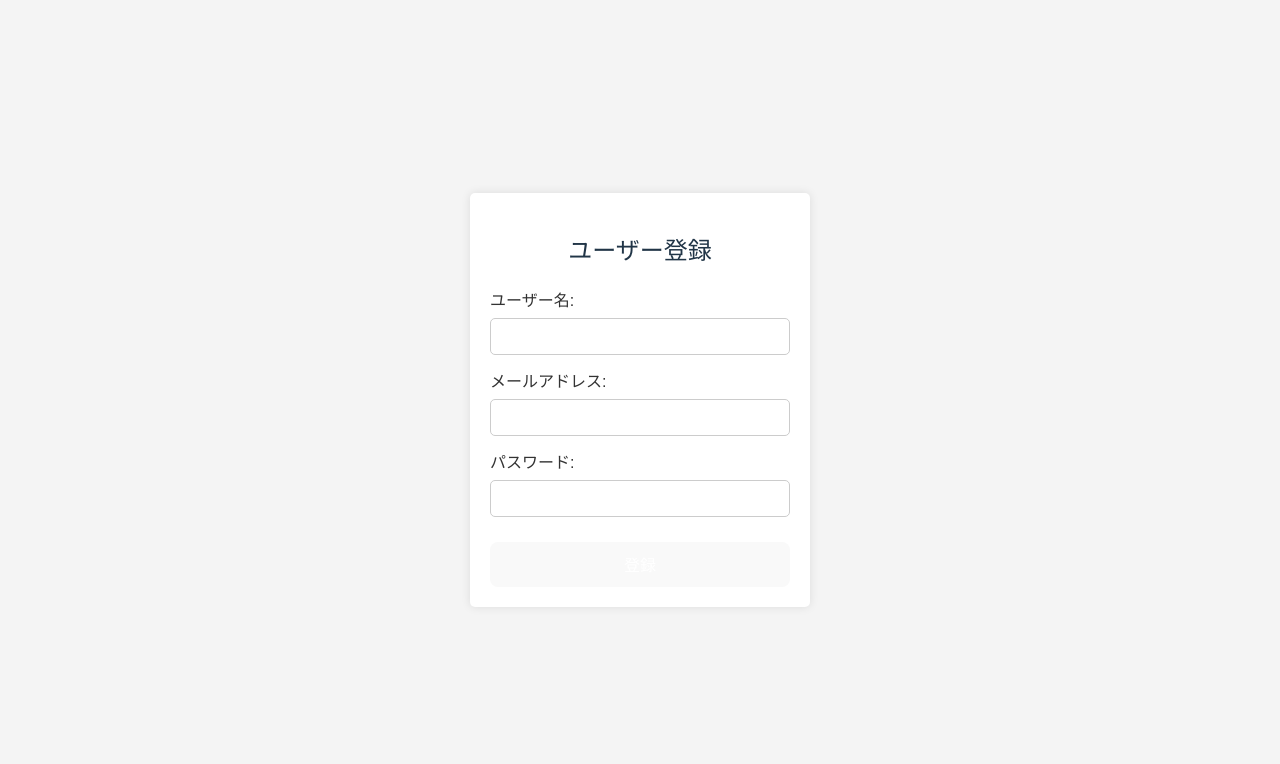
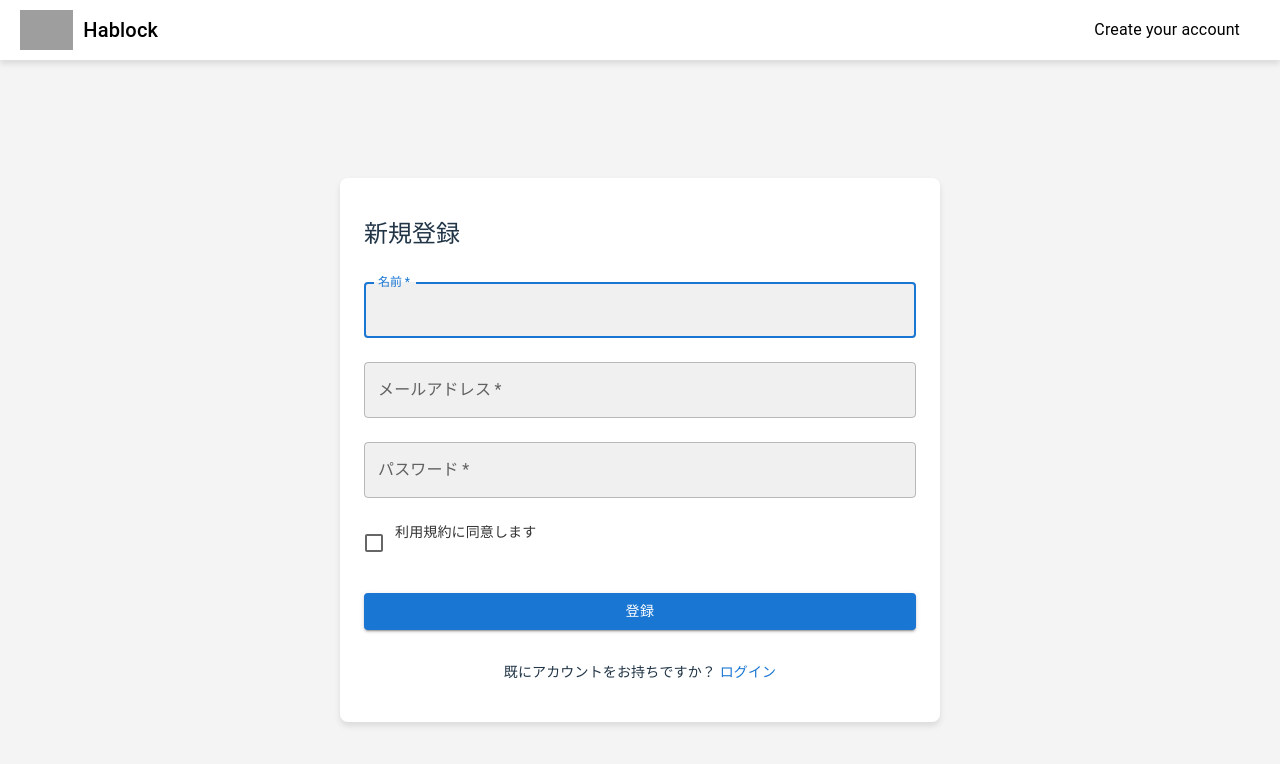
Before and after one commit to NaokiMizuta5/geekcamp12, a React (Vite) app: page /register in a window 1280 px wide. Shown: the top 764 px of the page. Built offline with nearby package versions, Linux system fonts and the light colour scheme; grey boxes are pictures that could not be loaded.

Commit message:
refactor: Update login page design with Material-UI components

```diff
--- a/src/pages/Login.tsx
+++ b/src/pages/Login.tsx
@@ -1,6 +1,10 @@
 import React, { useState } from 'react';
 import { useNavigate } from 'react-router-dom';
 import axios from 'axios';
+import '../App.css';
+import logo from '../assets/logo1.png';
+import { Box, Button, TextField, Typography, Container, Link } from '@mui/material';
+
 
 const Login: React.FC = () => {
     const [username, setUsername] = useState<string>('');
@@ -27,29 +31,107 @@ const Login: React.FC = () => {
     };
 
     return (
-        <div className="container">
-            <h2>ログイン</h2>
-            <form onSubmit={handleSubmit}>
-                <label htmlFor="username">ユーザーネーム:</label>
-                <input
-                    type="text"
+        <>
+            <Box
+                component="header"
+                sx={{
+                    display: 'flex',
+                    justifyContent: 'space-between',
+                    alignItems: 'center',
+                    padding: '0px 10px',
+                    backgroundColor: '#ffffff',
+                    boxShadow: '0 4px 6px rgba(0, 0, 0, 0.1)',
+                    position: 'fixed',
+                    top: 0,
+                    left: 0,
+                    width: '100%',
+                    height: '60px',
+                }}
+            >
+                <Box display="flex" alignItems="center">
+                    <img src={logo} alt="Logo" style={{ height: '40px' }} />
+                    <Typography variant="h6" sx={{ marginLeft: '10px', color: '#000000' }}>
+                        Hablock
+                    </Typography>
+                </Box>
+                <Typography
+                    variant="subtitle1"
+                    sx={{
+                        color: '#000000',
+                        whiteSpace: 'nowrap',
+                        overflow: 'hidden',
+                        textOverflow: 'ellipsis',
+                        flexGrow: 1,
+                        textAlign: 'right', // テキストを右揃えにする
+                        paddingRight: '20px', // 右側にスペースを確保
+                    }}
+                >
+                    Welcome back!
+                </Typography>
+            </Box>
+
+            <Container
+                component="main"
+                maxWidth={false}
+                sx={{
+                    width: '400px',
+                    marginTop: '100px',
+                    display: 'flex',
+                    flexDirection: 'column',
+                    alignItems: 'center',
+                    backgroundColor: '#ffffff',
+                    padding: '40px',
+                    borderRadius: '8px',
+                    boxShadow: '0 4px 6px rgba(0, 0, 0, 0.1)',
+                }}
+            >
+                <Typography component="h1" variant="h5" sx={{ textAlign: 'left', width: '100%', color: '#000000'}} gutterBottom >
+                    Log In
+                </Typography>
+                <Box component="form" onSubmit={handleSubmit} sx={{ mt: 1, width: '100%' }}>
+                    <TextField
+                        margin="normal"
+                        required
+                        fullWidth
                         id="username"
+                        label="Username"
+                        name="username"
+                        autoComplete="username"
+                        autoFocus
                         value={username}
                         onChange={(e) => setUsername(e.target.value)}
+                        InputProps={{ style: { backgroundColor: '#f0f0f0' } }}
+                    />
+                    <TextField
+                        margin="normal"
                         required
-                />
-                <label htmlFor="password">パスワード:</label>
-                <input
+                        fullWidth
+                        name="password"
+                        label="Password"
                         type="password"
                         id="password"
+                        autoComplete="current-password"
                         value={password}
                         onChange={(e) => setPassword(e.target.value)}
-                    required
+                        InputProps={{ style: { backgroundColor: '#f0f0f0' } }}
                     />
-                <button type="submit">ログイン</button>
-            </form>
-            <button onClick={() => navigate('/register')}>ユーザー登録</button>
-        </div>
+                    <Button
+                        type="submit"
+                        fullWidth
+                        variant="contained"
+                        sx={{ mt: 3, mb: 2 }}
+                    >
+                        Login
+                    </Button>
+                </Box>
+                <Typography variant="body2" sx={{ mt: 2 , color: '#000000'}}>
+                    New to Hablock?{' '}
+                    <Link href="#" onClick={() => navigate('/register')} underline="hover">
+                        Sign up
+                    </Link>
+                </Typography>
+            </Container>
+        </>
     );
 };
 
--- a/src/pages/Register.tsx
+++ b/src/pages/Register.tsx
@@ -1,10 +1,15 @@
 import React, { useState } from 'react';
 import axios from 'axios';
+import logo from '../assets/logo1.png';
+import { Box, Button, TextField, Typography, Container, Link, Checkbox, FormControlLabel } from '@mui/material';
+import { useNavigate } from 'react-router-dom';
 
 const Register: React.FC = () => {
     const [username, setUsername] = useState<string>('');
     const [email, setEmail] = useState<string>('');
+    const [agreeTerms, setAgreeTerms] = useState<boolean>(false);
     const [password, setPassword] = useState<string>('');
+    const navigate = useNavigate();
 
     const handleSubmit = async (event: React.FormEvent) => {
         event.preventDefault();
@@ -32,36 +37,132 @@ const Register: React.FC = () => {
     };
 
     return (
-        <div className="container">
-            <h2>ユーザー登録</h2>
-            <form onSubmit={handleSubmit}>
-                <label htmlFor="username">ユーザー名:</label>
-                <input
-                    type="text"
-                    id="username"
-                    value={username}
+        <>
+            <Box
+                component="header"
+                sx={{
+                    display: 'flex',
+                    justifyContent: 'space-between',
+                    alignItems: 'center',
+                    padding: '10px 20px',
+                    backgroundColor: '#ffffff',
+                    boxShadow: '0 4px 6px rgba(0, 0, 0, 0.1)',
+                    position: 'fixed',
+                    top: 0,
+                    left: 0,
+                    width: '100%',
+                    height: '60px',
+                    boxSizing: 'border-box',
+                }}
+            >
+                <Box display="flex" alignItems="center">
+                    <img src={logo} alt="Logo" style={{ height: '40px' }} />
+                    <Typography variant="h6" sx={{ marginLeft: '10px', color: '#000000' }}>
+                        Hablock
+                    </Typography>
+                </Box>
+                <Typography
+                    variant="subtitle1"
+                    sx={{
+                        color: '#000000',
+                        whiteSpace: 'nowrap',
+                        overflow: 'hidden',
+                        textOverflow: 'ellipsis',
+                        flexGrow: 1,
+                        textAlign: 'right',
+                        paddingRight: '20px',
+                    }}
+                >
+                    Create your account
+                </Typography>
+            </Box>
+
+            <Container
+                component="main"
+                maxWidth={false}
+                sx={{
+                    width: '600px',
+                    marginTop: '100px',
+                    display: 'flex',
+                    flexDirection: 'column',
+                    alignItems: 'center',
+                    backgroundColor: '#ffffff',
+                    padding: '40px',
+                    borderRadius: '8px',
+                    boxShadow: '0 4px 6px rgba(0, 0, 0, 0.1)',
+                }}
+            >
+                <Typography component="h1" variant="h5" sx={{ textAlign: 'left', width: '100%' }} gutterBottom>
+                    新規登録
+                </Typography>
+                <Box component="form" onSubmit={handleSubmit} sx={{ mt: 1, width: '100%' }}>
+                    <TextField
+                        margin="normal"
+                        required
+                        fullWidth
+                        id="name"
+                        label="名前"
+                        name="name"
+                        autoComplete="name"
+                        autoFocus
+                        value={name}
                         onChange={(e) => setUsername(e.target.value)}
+                        InputProps={{ style: { backgroundColor: '#f0f0f0' } }}
+                    />
+                    <TextField
+                        margin="normal"
                         required
-                />
-                <label htmlFor="email">メールアドレス:</label>
-                <input
-                    type="email"
+                        fullWidth
                         id="email"
+                        label="メールアドレス"
+                        name="email"
+                        autoComplete="email"
                         value={email}
                         onChange={(e) => setEmail(e.target.value)}
+                        InputProps={{ style: { backgroundColor: '#f0f0f0' } }}
+                    />
+                    <TextField
+                        margin="normal"
                         required
-                />
-                <label htmlFor="password">パスワード:</label>
-                <input
+                        fullWidth
+                        name="password"
+                        label="パスワード"
                         type="password"
                         id="password"
+                        autoComplete="current-password"
                         value={password}
                         onChange={(e) => setPassword(e.target.value)}
-                    required
+                        InputProps={{ style: { backgroundColor: '#f0f0f0' } }}
                     />
-                <button type="submit">登録</button>
-            </form>
-        </div>
+                    <FormControlLabel
+                        control={
+                            <Checkbox
+                                checked={agreeTerms}
+                                onChange={(e) => setAgreeTerms(e.target.checked)}
+                                name="agreeTerms"
+                                color="primary"
+                            />
+                        }
+                        label={<Typography sx={{ fontSize: '0.875rem' }}>利用規約に同意します</Typography>}
+                        sx={{ alignItems: 'flex-start', mt: 2 }}
+                    />
+                    <Button
+                        type="submit"
+                        fullWidth
+                        variant="contained"
+                        sx={{ mt: 3, mb: 2 }}
+                    >
+                        登録
+                    </Button>
+                </Box>
+                <Typography variant="body2" sx={{ mt: 2 }}>
+                    既にアカウントをお持ちですか？{' '}
+                    <Link href="#" onClick={() => navigate('/login')} underline="hover">
+                        ログイン
+                    </Link>
+                </Typography>
+            </Container>
+        </>
     );
 };
 
```
Also changed, not shown: 2 other files (tests, documents, lock files or other folders). Lines whose indentation alone changed are shown as unchanged.
